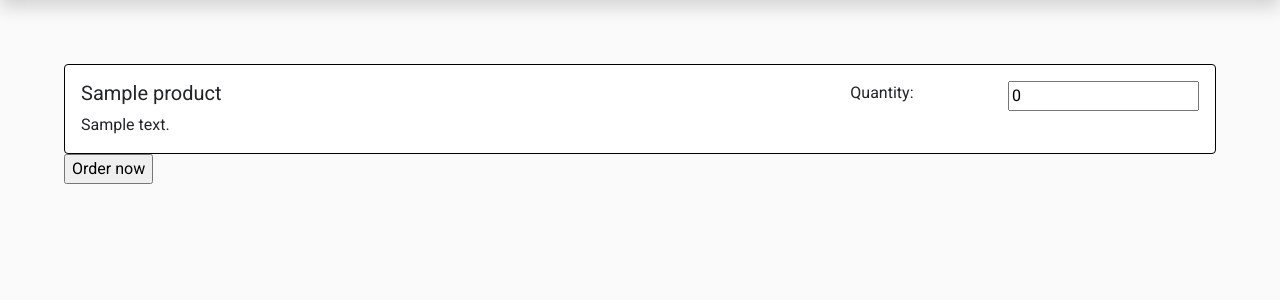
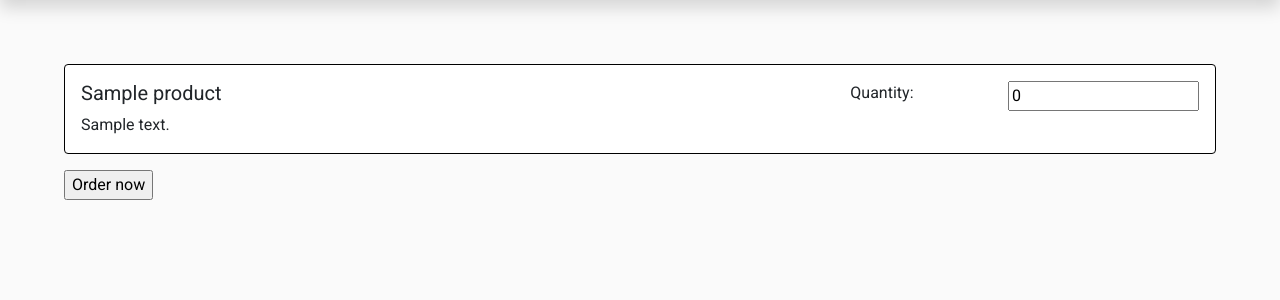
Before and after one commit to SergiGirabet/PyOli, a Django app: page /delivery/ in a window 1280 px wide. Shown: the part 62-362 px from the top of the page. Run offline with Django 3.2, Linux system fonts and the light colour scheme; tables that the repository leaves empty hold one stand-in row (values such as "Sample post").

Commit message:
some work

```diff
--- a/booking_manager/models.py
+++ b/booking_manager/models.py
@@ -19,6 +19,7 @@ class UserAddress(models.Model):
 
     class Meta:
         verbose_name_plural = "User Addresses"
+
 
 class Category(models.Model):
     name = models.CharField(max_length=50)
--- a/booking_manager/templates/delivery.html
+++ b/booking_manager/templates/delivery.html
@@ -2,7 +2,9 @@
 {% block content %}
     <div class="row p-3">
         <form method="POST">
+        {% csrf_token %}
             {% for product in products %}
+                <div class="pb-3">
                     <div class="card col" style="border: 1px solid black">
                         <div class="card-body">
                             <div class="row">
@@ -19,6 +21,7 @@
                             </div>
                         </div>
                     </div>
+                </div>
             {% endfor %}
             <input class="button" type="submit" value="Order now">
         </form>
--- a/booking_manager/views.py
+++ b/booking_manager/views.py
@@ -68,5 +68,5 @@ class Backoffice(TemplateView):
 
 class BookingView(CreateView):
     # Select number of people, day and hour
-    # if there's a table with capacity <= num_people -> Create the booking and assign the table.
+    # if there's a table with capacity >= num_people -> Create the booking and assign the table.
     pass
```
Lines whose indentation alone changed are shown as unchanged.
